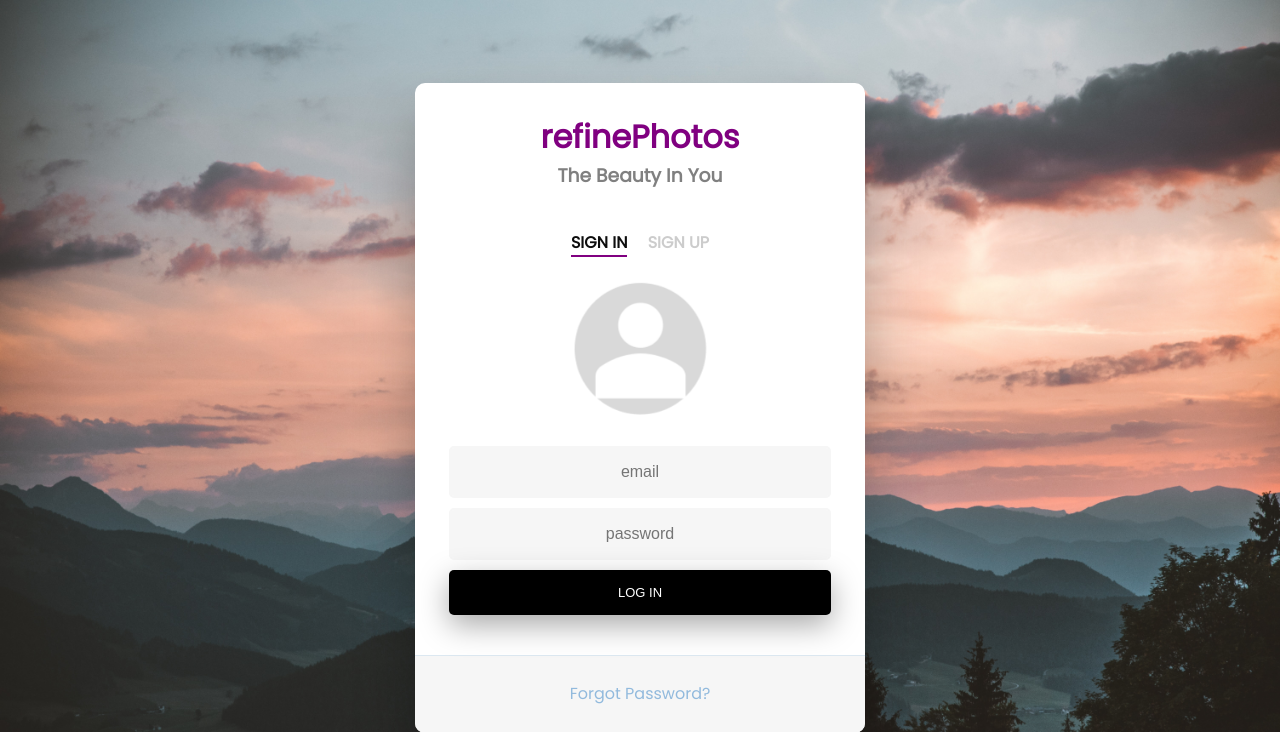
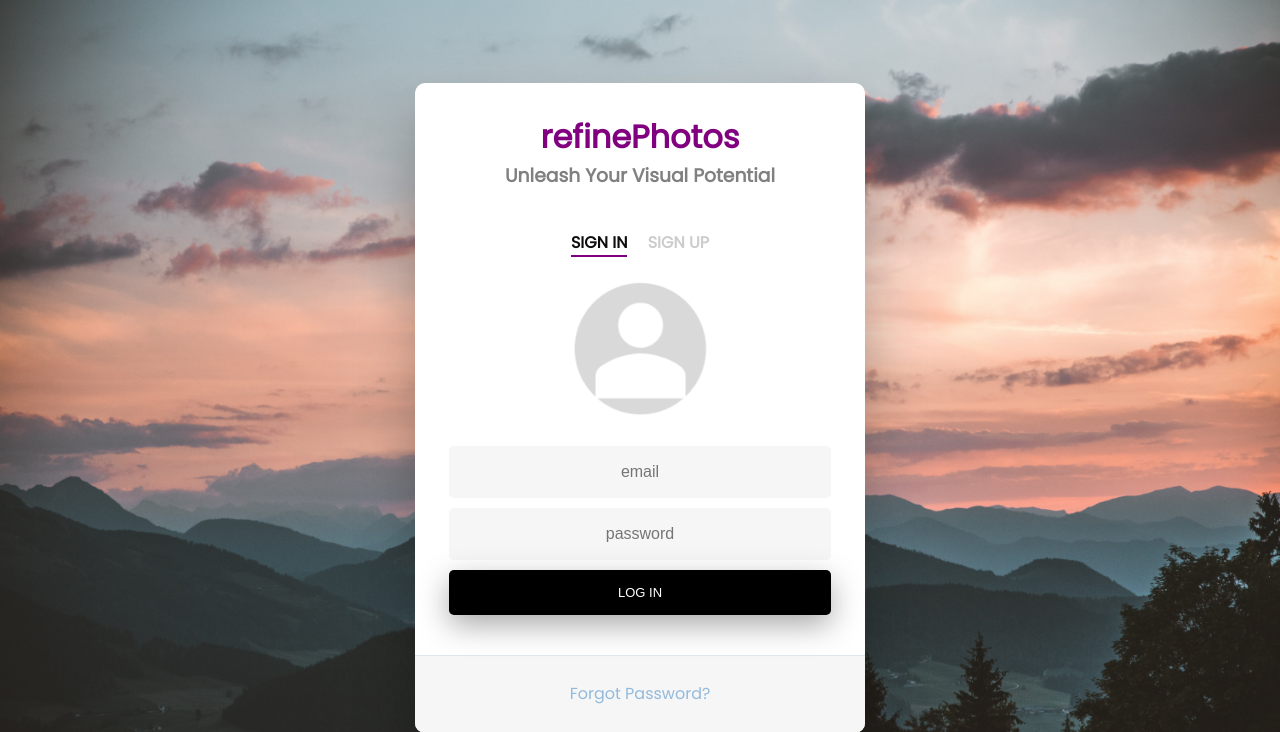
Before and after one commit to casmirihechituru/Repair-Photos, a Flask app: page / in a window 1280 px wide. Shown: the top 732 px of the page. Run offline with Flask 3, Linux system fonts and the light colour scheme.

Commit message:
Update login.html

```diff
--- a/templates/login.html
+++ b/templates/login.html
@@ -17,7 +17,7 @@
   <div id="formContent" style="padding-top: 30px;">
    <!-- <h1 style="color: #5fbae9; margin: 0px; padding: 0px;">refinePhotos</h2>-->
  <h1 style="color:  purple; margin: 0px; padding: 0px;">refine<span style="color: purple;">Photos</span></h2>
-    <h3 style="margin: 0px; padding: 0px; color: grey;">The Beauty In You</h3>
+    <h3 style="margin: 0px; padding: 0px; color: grey;">Unleash Your Visual Potential</h3>
     <!-- Tabs Titles -->
     <h2 class="active"> Sign In </h2>
 
```
